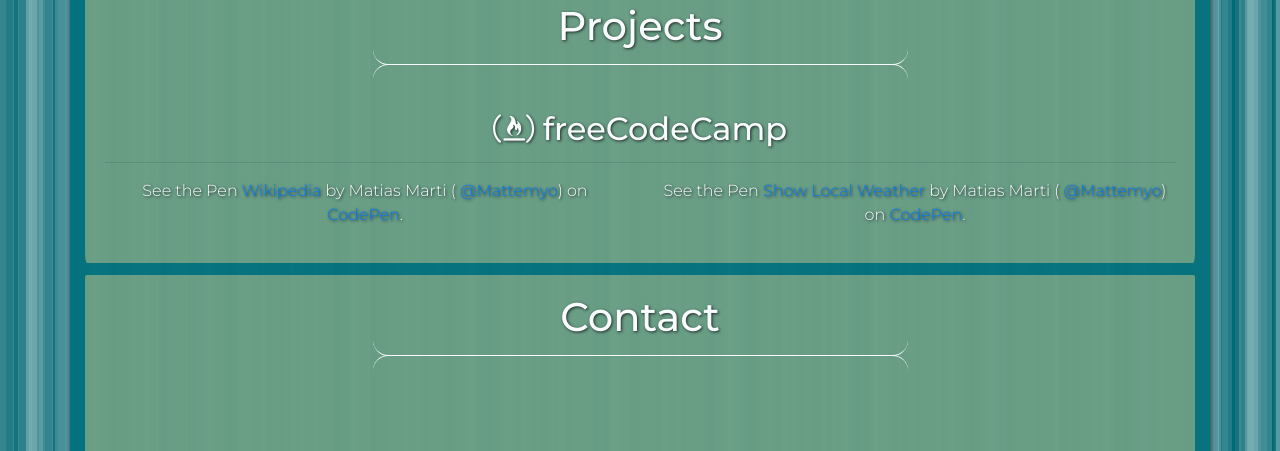
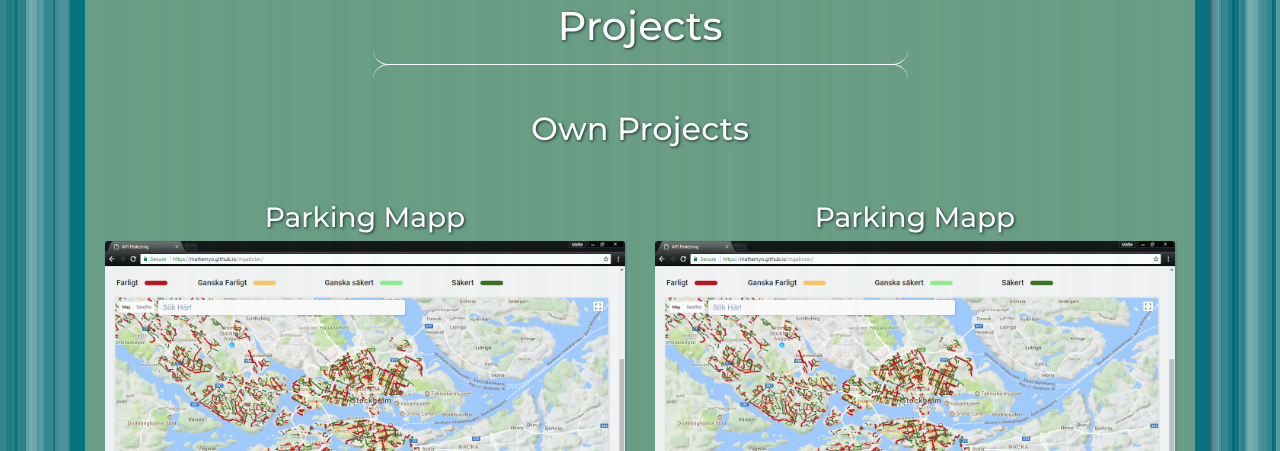
Before and after one commit to Mattemyo/mattemyo.github.io, a plain HTML site: page index.html in a window 1280 px wide. Shown: the part 790-1241 px from the top of the page. Drawn offline with nearby package versions, Linux system fonts and the light colour scheme; a script that the page names is missing.

Commit message:
remove embedded projects, insert own project

```diff
--- a/index.html
+++ b/index.html
@@ -93,31 +93,38 @@
           <h1>Projects</h1>
           <hr id="horizon2">
         </div>
+      </div>
+      <div class="row own-projects">
         <div class="col-12">
-          <h2>
-            <i class="fa fa-free-code-camp" aria-hidden="true"></i> freeCodeCamp</h2>
-          <hr>
+          <h2>Own Projects</h2>
+<br>
+<br>
         </div>
-      </div>
+
+        <div class="col-12">
+          <div class="row">
+            <!-- parking project -->
+            <div class="col-12 col-md-6">
+              <h3>Parking Mapp</h3>
+              <a href="/ingaboter">
+                <img class="img-fluid" src="./images/parkingApp.png" alt="project">
+              </a>
+            </div>
+
+            <!-- new project -->
+            <div class="col-12 col-md-6">
+              <h3>Parking Mapp</h3>
+
+              <a href="/ingaboter">
+                <img class="img-fluid" src="./images/parkingApp.png" alt="project">
+              </a>
+
+            </div>
+          </div>
+        </div>
 
 
-      <div class="row">
-        <div class="col-sm-12 col-md-6 show">
-          <p data-height="500" data-theme-id="0" data-slug-hash="WdNZgr" data-default-tab="result" data-user="Mattemyo" data-embed-version="2"
-            data-pen-title="Wikipedia" class="codepen">See the Pen
-            <a href="https://codepen.io/Mattemyo/pen/WdNZgr/">Wikipedia</a> by Matias Marti (
-            <a href="https://codepen.io/Mattemyo">@Mattemyo</a>) on
-            <a href="https://codepen.io">CodePen</a>.</p>
-          <script async src="https://production-assets.codepen.io/assets/embed/ei.js"></script>
-        </div>
-        <div class="col-sm-12 col-md-6 ml-auto show">
-          <p data-height="500" data-theme-id="0" data-slug-hash="pdxZRL" data-default-tab="result" data-user="Mattemyo" data-embed-version="2"
-            data-pen-title="Show Local Weather" class="codepen">See the Pen
-            <a href="https://codepen.io/Mattemyo/pen/pdxZRL/">Show Local Weather</a> by Matias Marti (
-            <a href="https://codepen.io/Mattemyo">@Mattemyo</a>) on
-            <a href="https://codepen.io">CodePen</a>.</p>
-          <script async src="https://production-assets.codepen.io/assets/embed/ei.js"></script>
-        </div>
+        <!-- all own projects -->
       </div>
     </div>
 
--- a/styles.css
+++ b/styles.css
@@ -112,6 +112,10 @@ div.col-md-4.col-sm-12 {
   padding: 20px 80px !important;
 }
 
+#projects img {
+  box-shadow: 1px 1px 1px 1px rgba(0, 0, 0, 0.103);
+  border-radius: 3px;
+}
 
 /*  ============ SLIDESHOW ============= */
 
```
Also changed, not shown: Images/parkingApp.png (added).
